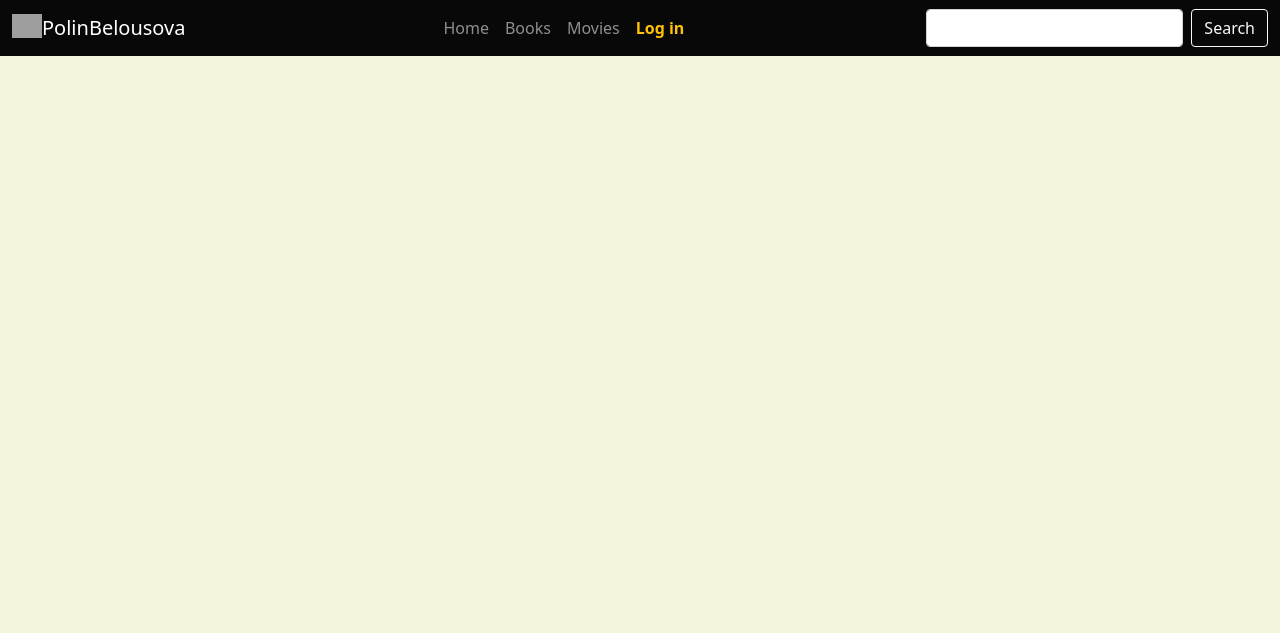
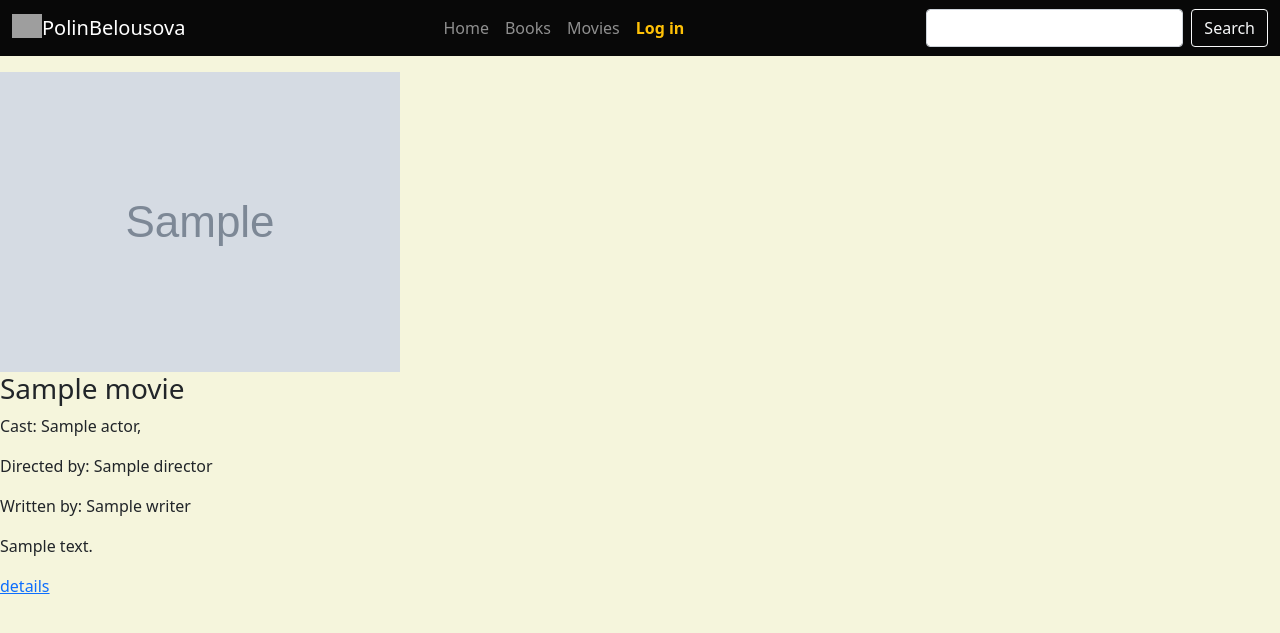
Before and after one commit to melission/reviewMe, a Django app: template movies/templates/new_movie_list.html in a window 1280 px wide. Shown: the top 633 px of the page. Run offline with Django 3.2, Linux system fonts and the light colour scheme; the template is opened without the code that fills it: most values are stand-ins (such as "Sample title", 1, 10 or a date in 2020); grey boxes marked "Sample" are stand-in pictures; parts of the project's set-up code (start-up, migrations or seed data) failed here and were passed over; grey boxes are pictures that could not be loaded.

Commit message:
finished 'movie-card' structure; added several tags and variables to fill the cards in with the data.

```diff
--- a/movies/templates/new_movie_list.html
+++ b/movies/templates/new_movie_list.html
@@ -11,16 +11,31 @@
 {% block content %}
     <section class="movie-list">
         <div class="movie-list__flex-container">
+            {% for movie in movie_list %}
             <div class="flex-container__movie-card">
                 <div class="movie-card__image">
-
+                    {% if movie.poster %}
+                        <img src="{{ movie.poster.url }}" alt="">
+                    {% else %}
+                        <img src="{% static 'basic_static/basic_movie_cover.svg' %}" alt="">
+                    {% endif %}
                 </div>
                 <div class="movie-card__info">
-                    <h3 class="info__title"></h3>
-                    <p class="info__cast"></p>
-                    <p class="info__description"></p>
+                    <h3 class="info__title text">{{ movie.title }}</h3>
+                    <p class="info__cast text">
+                        Cast: {% for actor in movie.actors %} {{ actor }}, {% endfor %}
+                    </p>
+                    <p class="info__directors text">
+                        Directed by: {% for director in movie.directors %} {{ director }} {% endfor %}
+                    </p>
+                    <p class="info__writers text">
+                        Written by: {% for writer in movie.writers %} {{ writer }} {% endfor %}
+                    </p>
+                    <p class="info__description text"> {{ movie.description }}</p>
+                    <a class="info__button text" href="/movies/details/{{movie.id}}">details</a>
                 </div>
             </div>
+            {% endfor %}
         </div>
     </section>
 {% endblock %}
```
